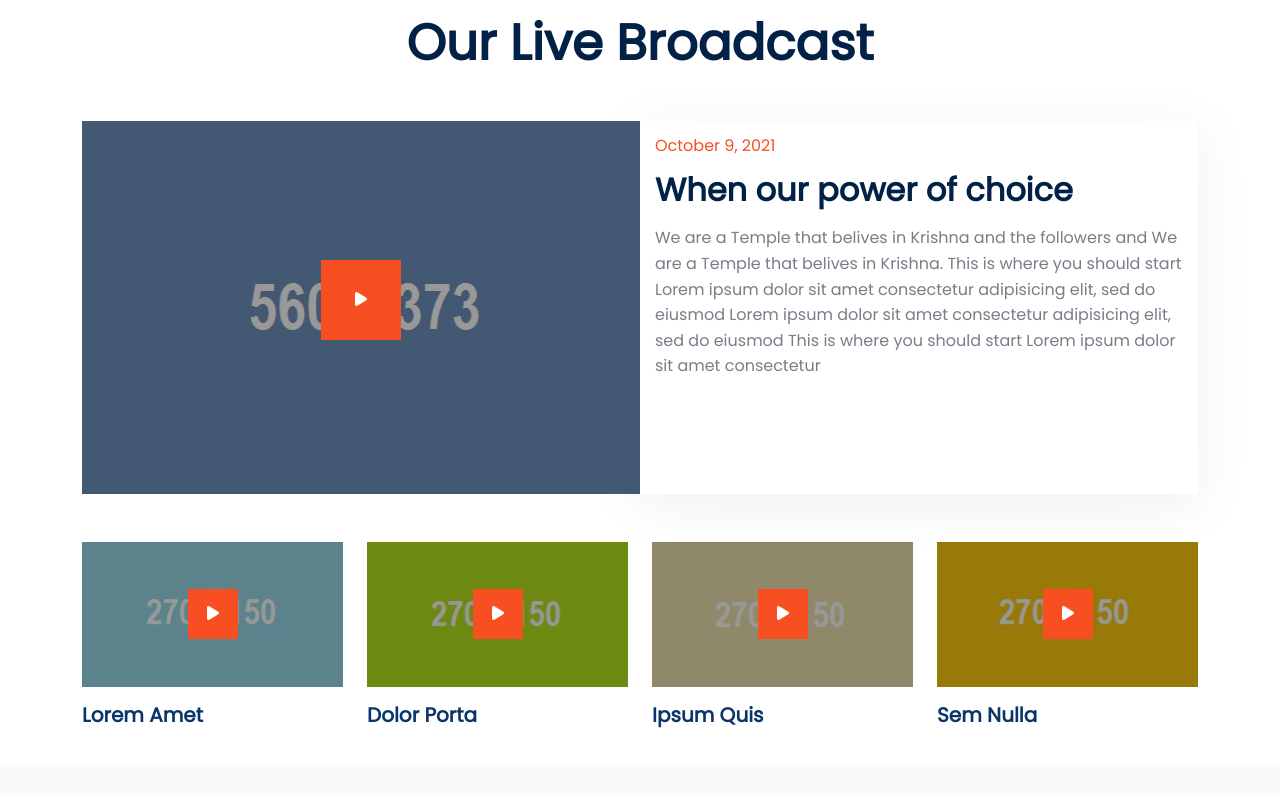
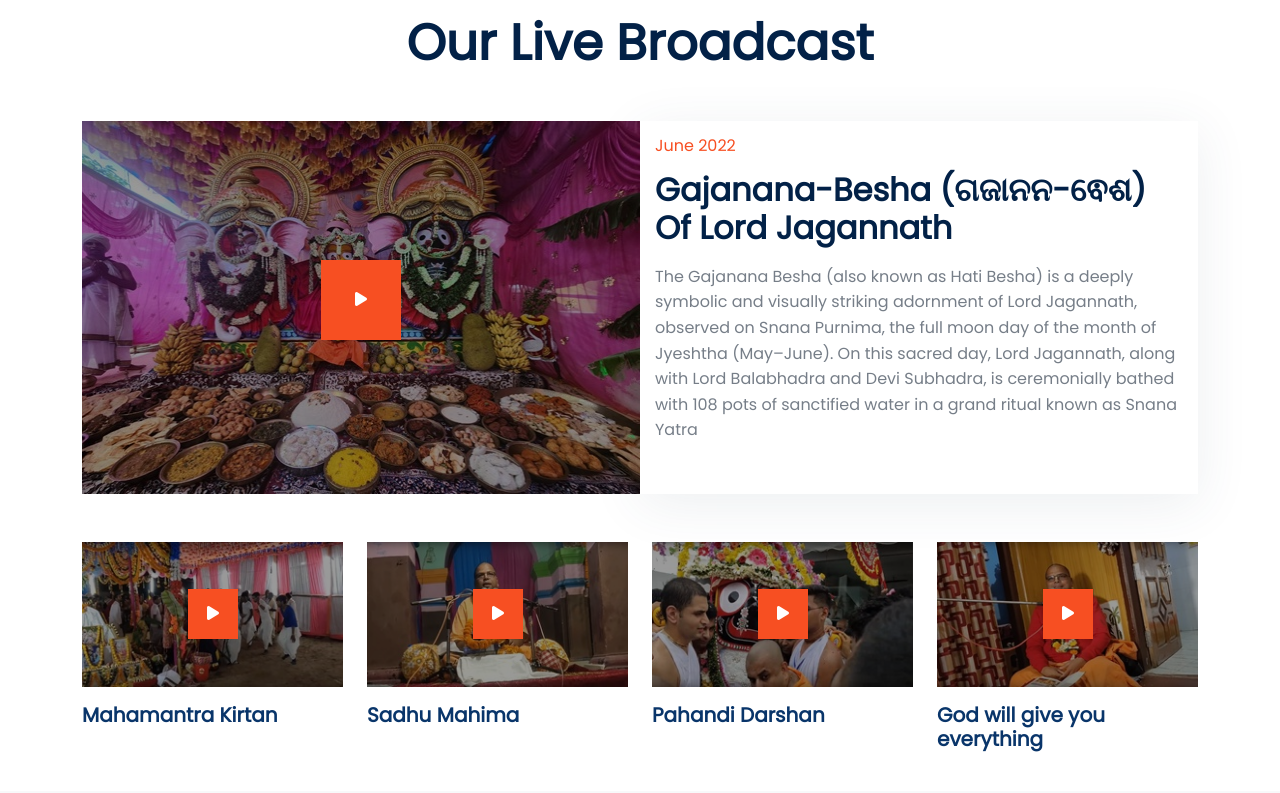
Before and after one commit to aryashreep/iskconrajnagar, a plain HTML site: page index.html in a window 1280 px wide. Shown: the part 2807-3600 px from the top of the page. Drawn offline with nearby package versions, Linux system fonts and the light colour scheme; files that its build step writes are made by us from their sources.

Commit message:
Home page update

```diff
--- a/index.html
+++ b/index.html
@@ -773,8 +773,11 @@
               <div class="watch_1l1">
                 <div class="grid clearfix">
                   <figure class="effect-jazz mb-0">
-                    <a href="#"
-                      ><img src="img/8.jpg" class="w-100" alt="img25"
+                    <a href="https://youtu.be/AJq_MOXy9_w?si=hCFjmKguUHiOfiQF"
+                      ><img
+                        src="img/Gajanan_besha.jpeg"
+                        class="w-100"
+                        alt="img25"
                     /></a>
                   </figure>
                 </div>
@@ -785,7 +788,7 @@
                 <span
                   ><a
                     class="d-inline-block bg_oran text-white text-center hvr-grow"
-                    href="#"
+                    href="https://youtu.be/AJq_MOXy9_w?si=hCFjmKguUHiOfiQF"
                     ><i class="fa fa-play"></i></a
                 ></span>
               </div>
@@ -793,15 +796,18 @@
           </div>
           <div class="col-md-6 ps-0">
             <div class="watch_1r">
-              <h6 class="col_oran">October 9, 2021</h6>
-              <h2 class="mt-3 mb-3">When our power of choice</h2>
+              <h6 class="col_oran">June 2022</h6>
+              <h2 class="mt-3 mb-3">
+                Gajanana-Besha (ଗଜାନନ-ଵେଶ) Of Lord Jagannath
+              </h2>
               <p class="mb-0">
-                We are a Temple that belives in Krishna and the followers and We
-                are a Temple that belives in Krishna. This is where you should
-                start Lorem ipsum dolor sit amet consectetur adipisicing elit,
-                sed do eiusmod Lorem ipsum dolor sit amet consectetur
-                adipisicing elit, sed do eiusmod This is where you should start
-                Lorem ipsum dolor sit amet consectetur
+                The Gajanana Besha (also known as Hati Besha) is a deeply
+                symbolic and visually striking adornment of Lord Jagannath,
+                observed on Snana Purnima, the full moon day of the month of
+                Jyeshtha (May–June). On this sacred day, Lord Jagannath, along
+                with Lord Balabhadra and Devi Subhadra, is ceremonially bathed
+                with 108 pots of sanctified water in a grand ritual known as
+                Snana Yatra
               </p>
             </div>
           </div>
@@ -813,8 +819,11 @@
                 <div class="watch_2l1">
                   <div class="grid clearfix">
                     <figure class="effect-jazz mb-0">
-                      <a href="#"
-                        ><img src="img/9.jpg" class="w-100" alt="img25"
+                      <a href="https://youtu.be/gcBoC5lTUBs?si=3ur4Sz_qhOtsrtnj"
+                        ><img
+                          src="img/rajnagar_sankirtan.jpg"
+                          class="w-100"
+                          alt="img25"
                       /></a>
                     </figure>
                   </div>
@@ -825,14 +834,18 @@
                   <span
                     ><a
                       class="d-inline-block bg_oran text-white text-center hvr-grow"
-                      href="#"
+                      href="https://youtu.be/gcBoC5lTUBs?si=3ur4Sz_qhOtsrtnj"
                       ><i class="fa fa-play"></i></a
                   ></span>
                 </div>
               </div>
               <div class="watch_2l3 mt-3">
                 <h5 class="mb-0">
-                  <a class="col_blue" href="#">Lorem Amet</a>
+                  <a
+                    class="col_blue"
+                    href="https://youtu.be/gcBoC5lTUBs?si=3ur4Sz_qhOtsrtnj"
+                    >Mahamantra Kirtan</a
+                  >
                 </h5>
               </div>
             </div>
@@ -843,8 +856,11 @@
                 <div class="watch_2l1">
                   <div class="grid clearfix">
                     <figure class="effect-jazz mb-0">
-                      <a href="#"
-                        ><img src="img/10.jpg" class="w-100" alt="img25"
+                      <a href="https://youtu.be/mXY8cXkQ2Lk?si=WggVuvI2SqKIkMkE"
+                        ><img
+                          src="img/sadhu_mahima.jpg"
+                          class="w-100"
+                          alt="img25"
                       /></a>
                     </figure>
                   </div>
@@ -855,14 +871,18 @@
                   <span
                     ><a
                       class="d-inline-block bg_oran text-white text-center hvr-grow"
-                      href="#"
+                      href="https://youtu.be/mXY8cXkQ2Lk?si=WggVuvI2SqKIkMkE"
                       ><i class="fa fa-play"></i></a
                   ></span>
                 </div>
               </div>
               <div class="watch_2l3 mt-3">
                 <h5 class="mb-0">
-                  <a class="col_blue" href="#">Dolor Porta</a>
+                  <a
+                    class="col_blue"
+                    href="https://youtu.be/mXY8cXkQ2Lk?si=WggVuvI2SqKIkMkE"
+                    >Sadhu Mahima</a
+                  >
                 </h5>
               </div>
             </div>
@@ -874,7 +894,10 @@
                   <div class="grid clearfix">
                     <figure class="effect-jazz mb-0">
                       <a href="#"
-                        ><img src="img/11.jpg" class="w-100" alt="img25"
+                        ><img
+                          src="img/Pahandi_Darshan.jpg"
+                          class="w-100"
+                          alt="img25"
                       /></a>
                     </figure>
                   </div>
@@ -885,14 +908,18 @@
                   <span
                     ><a
                       class="d-inline-block bg_oran text-white text-center hvr-grow"
-                      href="#"
+                      href="https://youtu.be/verLYt_JDF4?si=BLAjxmKzDAkIpf6b"
                       ><i class="fa fa-play"></i></a
                   ></span>
                 </div>
               </div>
               <div class="watch_2l3 mt-3">
                 <h5 class="mb-0">
-                  <a class="col_blue" href="#">Ipsum Quis</a>
+                  <a
+                    class="col_blue"
+                    href="https://youtu.be/verLYt_JDF4?si=BLAjxmKzDAkIpf6b"
+                    >Pahandi Darshan</a
+                  >
                 </h5>
               </div>
             </div>
@@ -903,8 +930,11 @@
                 <div class="watch_2l1">
                   <div class="grid clearfix">
                     <figure class="effect-jazz mb-0">
-                      <a href="#"
-                        ><img src="img/12.jpg" class="w-100" alt="img25"
+                      <a href="https://youtu.be/u32wpKqwwhQ?si=5m-rD1oDiQPqgxBZ"
+                        ><img
+                          src="img/god_will_give_you_everthing.jpg"
+                          class="w-100"
+                          alt="img25"
                       /></a>
                     </figure>
                   </div>
@@ -915,13 +945,19 @@
                   <span
                     ><a
                       class="d-inline-block bg_oran text-white text-center hvr-grow"
-                      href="#"
+                      href="https://youtu.be/u32wpKqwwhQ?si=5m-rD1oDiQPqgxBZ"
                       ><i class="fa fa-play"></i></a
                   ></span>
                 </div>
               </div>
               <div class="watch_2l3 mt-3">
-                <h5 class="mb-0"><a class="col_blue" href="#">Sem Nulla</a></h5>
+                <h5 class="mb-0">
+                  <a
+                    class="col_blue"
+                    href="https://youtu.be/u32wpKqwwhQ?si=5m-rD1oDiQPqgxBZ"
+                    >God will give you everything</a
+                  >
+                </h5>
               </div>
             </div>
           </div>
```
Also changed, not shown: img/Gajanan_besha.jpeg (added), img/Pahandi_Darshan.jpg (added), img/god_will_give_you_everthing.jpg (added), img/rajnagar_sankirtan.jpg (added), img/sadhu_mahima.jpg (added). Lines whose indentation alone changed are shown as unchanged.
